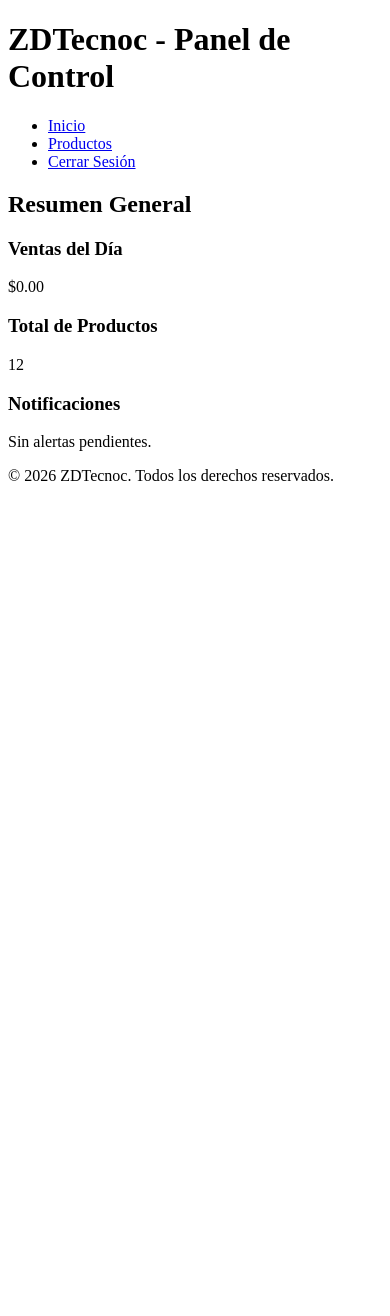
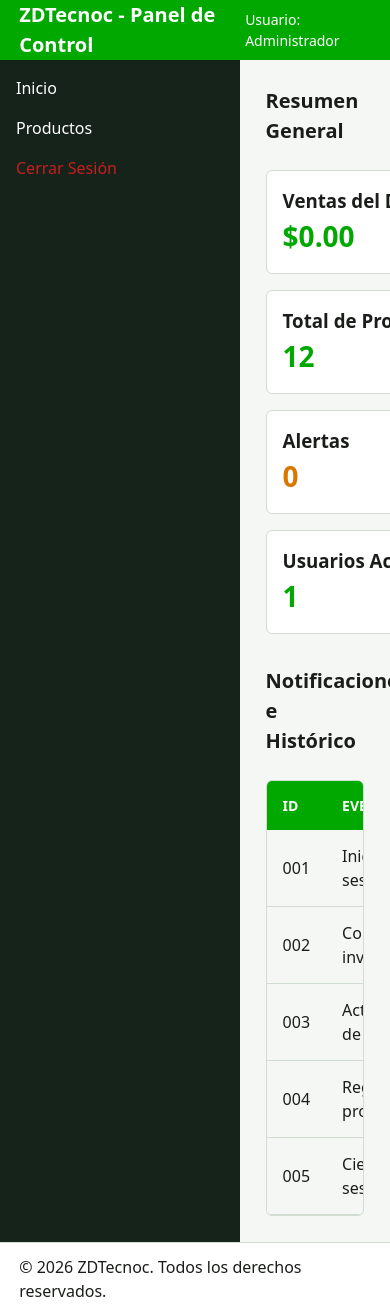
Before and after one commit to quinterodqe1209-dot/mejoramiento, a PHP site: page /dashboard.html in a window 390 px wide. Before the commit the page ends 481 px from the top, so only its background shows below. Run offline with PHP 8.4, Linux system fonts and the light colour scheme.

Commit message:
dia 5
- Maquetación estructural del panel principal (dashboard.html) mediante CSS Grid.
- Implementación de grilla responsiva de tarjetas con auto-fit y barra superior fija (sticky).
- Documentación de reflexión técnica sobre CSS Grid vs. Flexbox en la bitácora del día 5.
- Adición de captura de evidencia con pruebas a distintos anchos de pantalla.

```diff
--- a/css/estilos.css
+++ b/css/estilos.css
@@ -174,3 +174,62 @@ p  { font-size: 1rem; }
 .products-table tbody tr:hover {
   background-color: var(--color-marca-sua);
 }
+
+/* ==========================================================================
+   5. MAQUETACIÓN EN GRID Y FLEXBOX (Día 5)
+   ========================================================================== */
+
+/* Layout general con CSS Grid y áreas nombradas */
+.panel {
+  display: grid;
+  grid-template-columns: 240px 1fr;
+  grid-template-rows: 60px 1fr auto;
+  grid-template-areas:
+    "barra barra"
+    "menu  contenido"
+    "pie   pie";
+  min-height: 100vh;
+}
+
+/* Barra superior fija (sticky) con Flexbox */
+.panel__barra {
+  grid-area: barra;
+  display: flex;
+  align-items: center;
+  justify-content: space-between;
+  padding: 0 1.2rem;
+  background-color: var(--color-marca);
+  color: var(--superficie-alta);
+  position: sticky;
+  top: 0;
+  z-index: 100;
+}
+
+/* Menú lateral */
+.panel__menu {
+  grid-area: menu;
+  background-color: #15231A;
+}
+
+/* Área de contenido principal */
+.panel__contenido {
+  grid-area: contenido;
+  padding: 1.6rem;
+  overflow-y: auto;
+}
+
+/* Pie de página */
+.panel__pie {
+  grid-area: pie;
+  padding: 0.8rem 1.2rem;
+  border-top: 1px solid var(--borde);
+  font-size: 0.85rem;
+  background-color: var(--superficie-alta);
+}
+
+/* Fila de tarjetas adaptables con auto-fit */
+.indicadores {
+  display: grid;
+  grid-template-columns: repeat(auto-fit, minmax(220px, 1fr));
+  gap: 1rem;
+}
--- a/dashboard.html
+++ b/dashboard.html
@@ -4,43 +4,90 @@
   <meta charset="UTF-8">
   <meta name="viewport" content="width=device-width, initial-scale=1.0">
   <title>ZDTecnoc - Dashboard</title>
+  <link rel="stylesheet" href="css/estilos.css">
 </head>
 <body>
 
-  <header>
-    <h1>ZDTecnoc - Panel de Control</h1>
+  <!-- Contenedor principal con CSS Grid (.panel) -->
+  <div class="panel">
+
+    <!-- 1. Barra superior (position: sticky) -->
+    <header class="panel__barra">
+      <h1 class="text-lg">ZDTecnoc - Panel de Control</h1>
+      <span class="text-sm">Usuario: Administrador</span>
     </header>
 
+    <!-- 2. Menú lateral (240px) -->
+    <aside class="panel__menu">
       <nav aria-label="Navegación principal">
-    <ul>
-      <li><a href="dashboard.html">Inicio</a></li>
-      <li><a href="productos.html">Productos</a></li>
-      <li><a href="login.html">Cerrar Sesión</a></li>
+        <ul style="list-style: none; padding: 1rem; display: flex; flex-direction: column; gap: 1rem;">
+          <li><a href="dashboard.html" style="color: var(--superficie-alta); text-decoration: none;">Inicio</a></li>
+          <li><a href="productos.html" style="color: var(--superficie-alta); text-decoration: none;">Productos</a></li>
+          <li><a href="login.html" style="color: var(--error); text-decoration: none;">Cerrar Sesión</a></li>
         </ul>
       </nav>
+    </aside>
 
-  <main>
+    <!-- 3. Contenido principal con tarjetas y tabla -->
+    <main class="panel__contenido">
       <section>
-      <h2>Resumen General</h2>
-      <article>
+        <h2 class="text-lg" style="margin-bottom: 1.5rem;">Resumen General</h2>
+
+        <!-- Contenedor Grid con auto-fit para las 4 tarjetas -->
+        <div class="indicadores">
+          <article style="background: var(--superficie-alta); padding: 1rem; border-radius: 6px; border: 1px solid var(--borde);">
             <h3>Ventas del Día</h3>
-        <p>$0.00</p>
+            <p class="text-xl" style="color: var(--color-marca); font-weight: 700;">$0.00</p>
           </article>
-      <article>
+
+          <article style="background: var(--superficie-alta); padding: 1rem; border-radius: 6px; border: 1px solid var(--borde);">
             <h3>Total de Productos</h3>
-        <p>12</p>
+            <p class="text-xl" style="color: var(--color-marca); font-weight: 700;">12</p>
           </article>
+
+          <article style="background: var(--superficie-alta); padding: 1rem; border-radius: 6px; border: 1px solid var(--borde);">
+            <h3>Alertas</h3>
+            <p class="text-xl" style="color: var(--advertencia); font-weight: 700;">0</p>
+          </article>
+
+          <article style="background: var(--superficie-alta); padding: 1rem; border-radius: 6px; border: 1px solid var(--borde);">
+            <h3>Usuarios Activos</h3>
+            <p class="text-xl" style="color: var(--color-marca); font-weight: 700;">1</p>
+          </article>
+        </div>
       </section>
 
-    <aside>
-      <h3>Notificaciones</h3>
-      <p>Sin alertas pendientes.</p>
-    </aside>
+      <!-- Tabla para verificar el desplazamiento con la barra sticky -->
+      <section style="margin-top: 2rem;">
+        <h2 class="text-lg" style="margin-bottom: 1rem;">Notificaciones e Histórico</h2>
+        <div class="table-container">
+          <table class="products-table">
+            <thead>
+              <tr>
+                <th>ID</th>
+                <th>Evento</th>
+                <th>Fecha</th>
+                <th>Estado</th>
+              </tr>
+            </thead>
+            <tbody>
+              <tr><td>001</td><td>Inicio de sesión</td><td>16/09/2026</td><td>Exitoso</td></tr>
+              <tr><td>002</td><td>Consulta de inventario</td><td>16/09/2026</td><td>Exitoso</td></tr>
+              <tr><td>003</td><td>Actualización de stock</td><td>15/09/2026</td><td>Completado</td></tr>
+              <tr><td>004</td><td>Registro de producto</td><td>15/09/2026</td><td>Completado</td></tr>
+              <tr><td>005</td><td>Cierre de sesión</td><td>14/09/2026</td><td>Exitoso</td></tr>
+            </tbody>
+          </table>
+        </div>
+      </section>
     </main>
 
-  <footer>
+    <!-- 4. Pie de página -->
+    <footer class="panel__pie">
       <p>&copy; 2026 ZDTecnoc. Todos los derechos reservados.</p>
     </footer>
 
+  </div>
+
 </body>
 </html>
```
Also changed, not shown: README.md, assets/img/valida-dashboards.jpg (added), 1 other file. Lines whose indentation alone changed are shown as unchanged.
